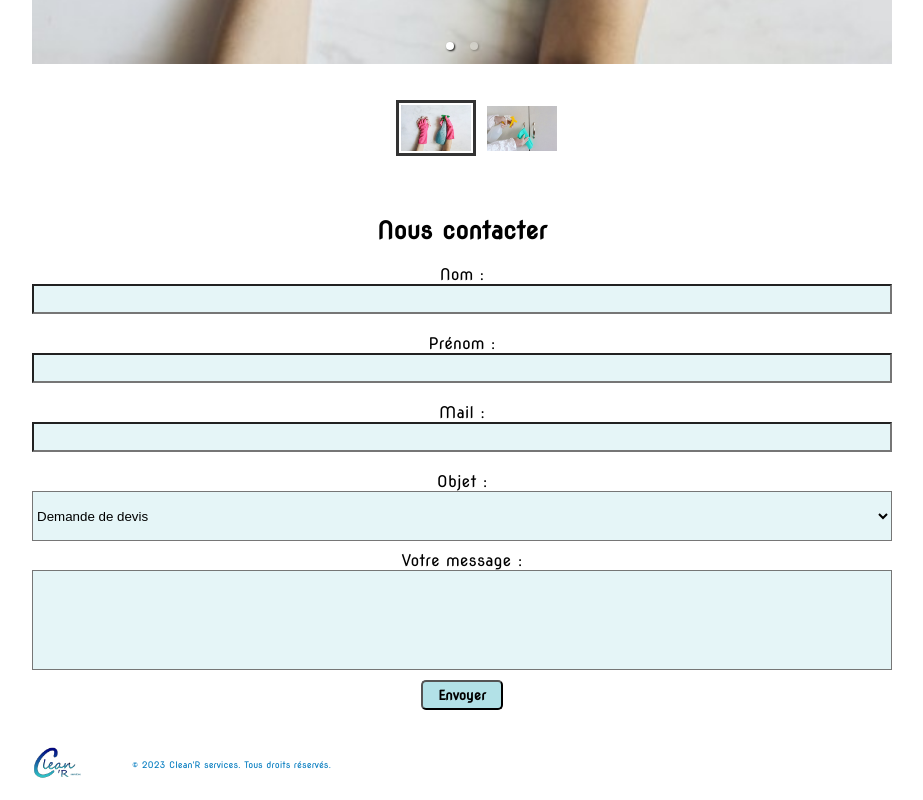
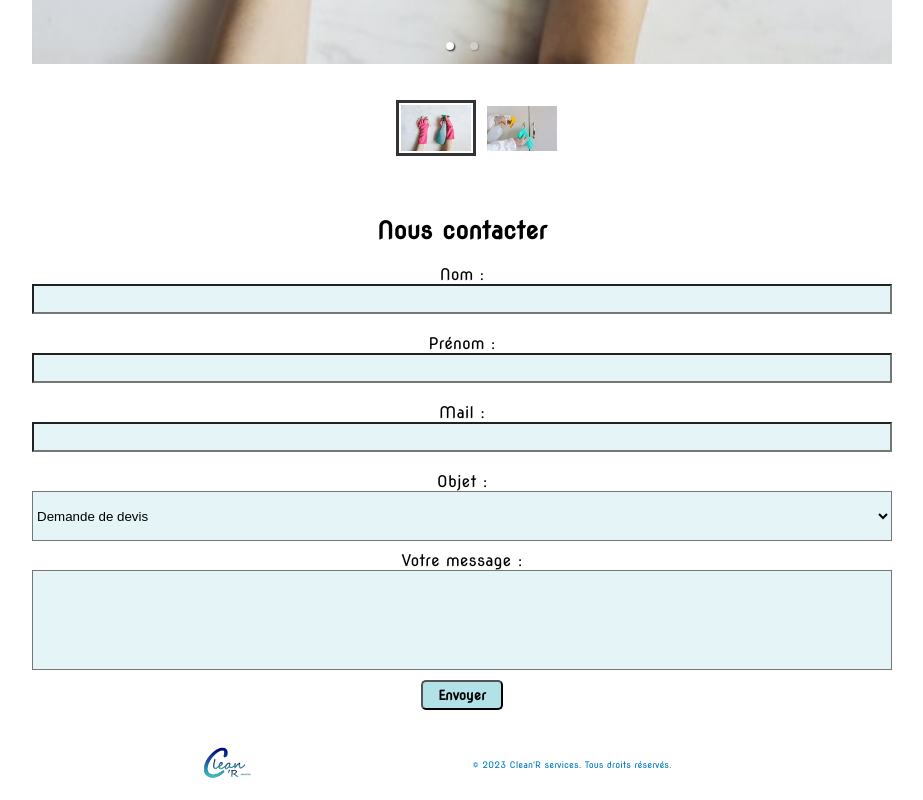
Before and after one commit to mmarine59/Clean-R-Services, a React (Vite) app: page / in a window 1280 px wide. Shown: the part 839-1639 px from the top of the page, without its empty margins (178-1101 px from the left). Built offline with nearby package versions, Linux system fonts and the light colour scheme.

Commit message:
finalisation du projet

```diff
--- a/src/main.scss
+++ b/src/main.scss
@@ -69,7 +69,7 @@ body {
 
 .footer {
   display: flex;
-  justify-content: space-evenlyh;
+  justify-content: space-evenly;
   margin-top: 30px;
 
   img {
```
Also changed, not shown: src/components/Welcome.jsx (line endings or trailing spaces).
